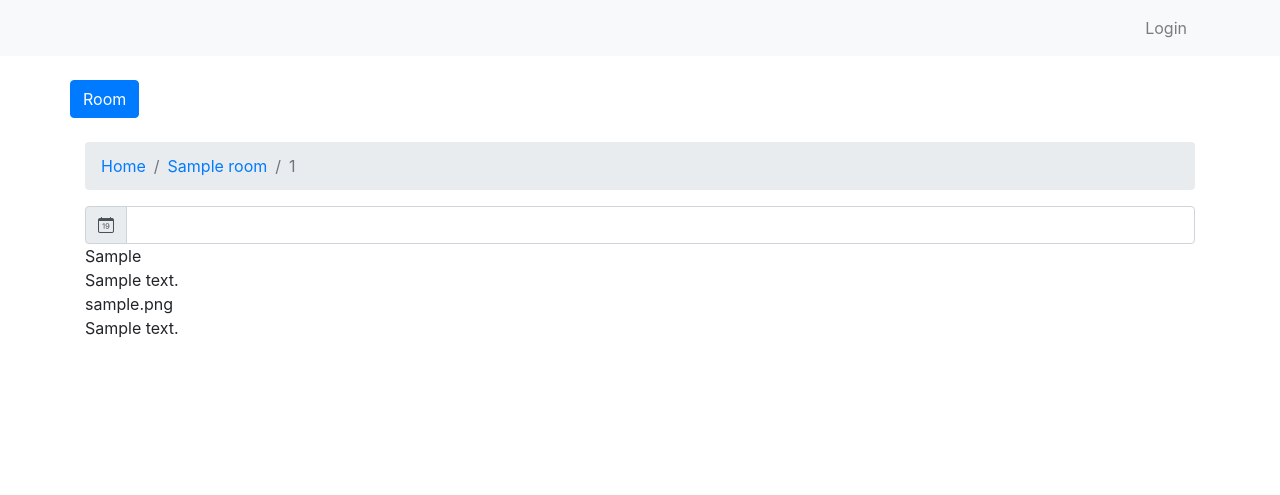
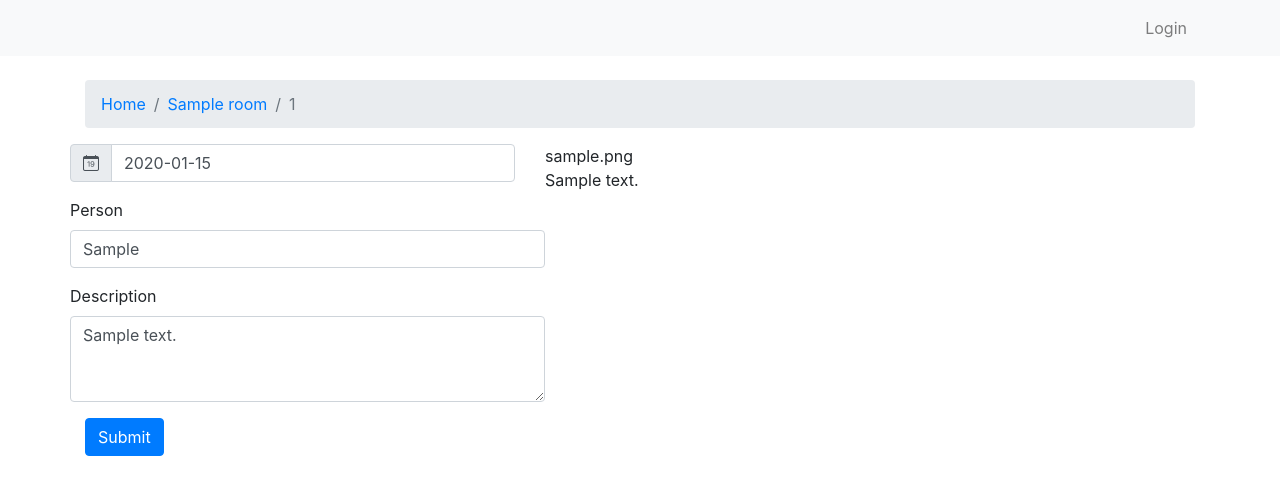
Before and after one commit to Qadosch/room_manager, a Django app: page /room/1/handover/1/ in a window 1280 px wide. Shown: the top 495 px of the page. Run offline with Django 3.2, Linux system fonts and the light colour scheme; tables that the repository leaves empty hold one stand-in row (values such as "Sample post"); some libraries are stand-ins or nearby versions.

Commit message:
handover basics

```diff
--- a/room_manager/templates/handover.html
+++ b/room_manager/templates/handover.html
@@ -1,8 +1,4 @@
 {% extends "base_generic.html" %} {% load static %} {% block content %}
-
-<div class="row mb-4">
-    <a class="btn btn-primary">Room</a>
-</div>
 
 <nav aria-label="breadcrumb">
     <ol class="breadcrumb">
@@ -12,30 +8,40 @@
     </ol>
 </nav>
 
-<div class="">
-    <div class="">
-        <div class="input-group">
-            <div class="input-group-prepend">
-                <div class="input-group-text"><i class="bi bi-calendar-date"></i></div>
+<div class="row mb-4">
+    <div class="col-md-5">
+        <form method="post" enctype="multipart/form-data"> {% csrf_token %}
+
+            <div class="row mb-3 input-group">
+                <div class="input-group-prepend">
+                    <div class="input-group-text"><i class="bi bi-calendar-date"></i></div>
+                </div>
+                <input type="text" name="date" class="form-control" data-provide="datepicker" data-date-format="yyyy-mm-dd" value="{{ handover.date|date:'Y-m-d' }}">
             </div>
-            <input type="text" name="date" class="form-control" data-provide="datepicker" data-date-format="yyyy-mm-dd">
-        </div>
-    </div>
-    <div class="">
-        {{ handover.person }}
-    </div>
-    <div class="">
-        {{ handover.description }}
+
+            <div class="row mb-3 ">
+                <label for="person" class="form-label">Person </label>
+                <input id="person" type="text" class="form-control" name="person" value="{{ handover.person }} ">
+            </div>
+
+            <div class="row mb-3 ">
+                <label for="description" class="form-label ">Description</label>
+                <textarea id="description" rows="3" class="form-control" name="description">{{ handover.description }}</textarea>
+            </div>
+
+            <input type="submit" class="btn btn-primary">
+        </form>
     </div>
     {% for image in images %}
-    <div class="">
-        <div class="">
+    <div class=" ">
+        <div class=" ">
             {{ image.img }}
         </div>
-        <div class="">
+        <div class=" ">
             {{ image.description }}
         </div>
     </div>
     {% endfor %}
+
 </div>
 {% endblock %}
--- a/room_manager/templates/room.html
+++ b/room_manager/templates/room.html
@@ -26,7 +26,7 @@
                 {% if room.img %}
                 <img src="{{ room.img.url }}" class="img-fluid" /> {% endif %}
             </div>
-            <div class="row mb-3">
+            <div class="row mb-3 form-group">
                 <label for="img" class="form-label">Update Picture</label>
                 <input type="file" class="form-control-file" id="img" name="img" accept="image/*">
             </div>
```
